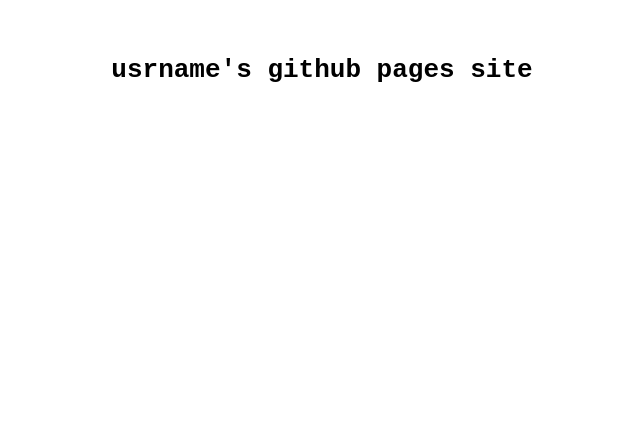
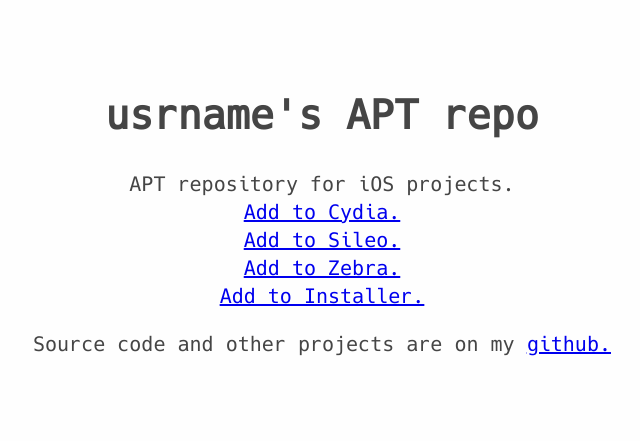
Before and after one commit to usrnamewastaken/usrnamewastaken.github.io, a plain HTML site: page index.html in a window 1280 px wide. Shown: the whole page, without its empty margins (318-958 px from the left). Drawn offline with Linux system fonts and the light colour scheme.

Commit message:
setup apt repo

```diff
--- a/index.html
+++ b/index.html
@@ -1,5 +1,67 @@
-<pre><center>
-<title>usrname's repo</title>
-<h1>usrname's github pages site</h1>
+<!DOCTYPE html>
+<html lang="en">
+<head>
+    <meta charset="UTF-8">
+    <title>Repo</title>
+    <style>
 
-</center></pre>
+        html {
+            background-color: #fefefe;
+        }
+
+@font-face {
+font-family: "Hack";
+src: url("https://usrnamewastaken.github.io/ttf/Hack-Regular.ttf");
+}
+
+
+
+
+
+
+
+
+        body {
+            font-family: "Hack";
+            color: #454545;
+            font-size: 20px;
+            margin: 2em auto;
+            max-width: 800px;
+            padding: 1em;
+            line-height: 1.4;
+            text-align: center;
+            display: block;
+        }
+
+        table, th, td {
+            border: 1px solid black;
+            border-collapse: collapse;
+            padding: 5px;
+
+        }
+
+        tr:nth-child(even) {
+		background-color: #f2f2f2;
+	}
+
+    </style>
+</head>
+<body>
+
+<h1>usrname's APT repo</h1>
+<p> APT repository for iOS projects.
+<br> <a href="cydia://url/https://cydia.saurik.com/api/share#?source=https://usrname.github.io/apt/">Add to Cydia.</a>
+<br> <a href="sileo://source/https://usrnamewastaken.github.io/apt/">Add to Sileo.</a>
+<br> <a href="zbra://sources/add/https://usrnamewastaken.github.io/apt/">Add to Zebra.</a>
+<br> <a href="installer://add/repo=https://usrnamewastaken.github.io/apt/">Add to Installer.</a>
+</p>
+
+
+
+<p> Source code and other projects are on my
+<a href="https://github.com/usrnamewastaken">github.</a>
+</p>
+
+
+</body>
+</html>
```
Also changed, not shown: ttf/Hack-Bold.ttf (added), ttf/Hack-BoldItalic.ttf (added), ttf/Hack-Italic.ttf (added), ttf/Hack-Regular.ttf (added), 10 other files.
